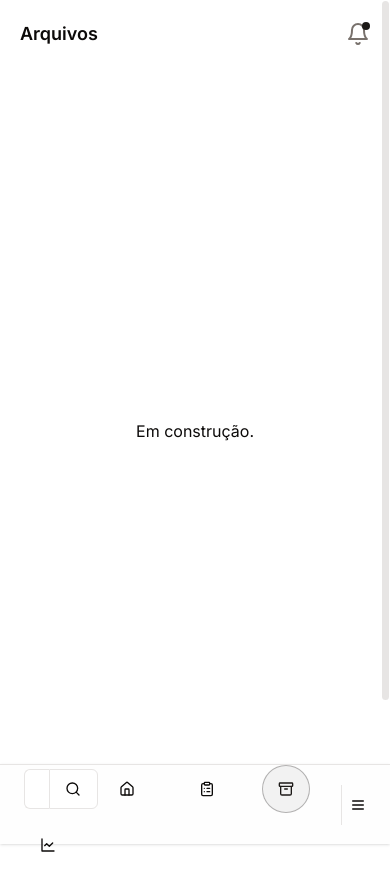
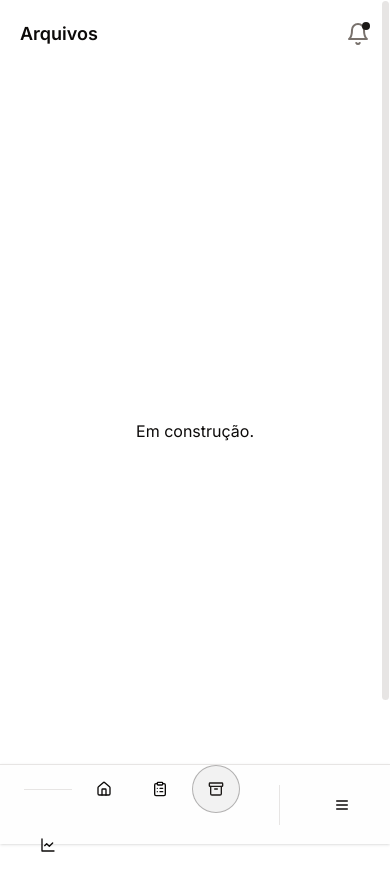
Before and after one commit to wrcelo/project-e, a Next.js app: page /arquivos in a window 390 px wide. Built offline with nearby package versions, Linux system fonts and the light colour scheme.

Commit message:
fixing mobile search

```diff
--- a/src/components/NavMenu.tsx
+++ b/src/components/NavMenu.tsx
@@ -21,7 +21,7 @@ const NavMenu = () => {
 					<div className="flex items-center h-full px-6 md:px-4 justify-between  gap-2 md:flex-col md:items-start">
 						<div className="grid grid-cols-4 gap-2 items-center md:items-start h-full md:flex-col md:flex md:w-full ">
 							<SearchInput />
-
+							<Separator className="my-4" />
 							<LinkNavMenu
 								path={"dashboard"}
 								displayName={"Dashboard"}
--- a/src/components/SearchInput.tsx
+++ b/src/components/SearchInput.tsx
@@ -5,7 +5,7 @@ import { SearchIcon } from "lucide-react";
 
 const SearchInput = () => {
 	return (
-		<div className="flex w-full">
+		<div className=" w-full hidden md:flex">
 			<Input
 				placeholder="Buscar"
 				className="rounded-r-none focus-visible:ring-0 focus-visible:ring-offset-0 border border-r-0"
```
